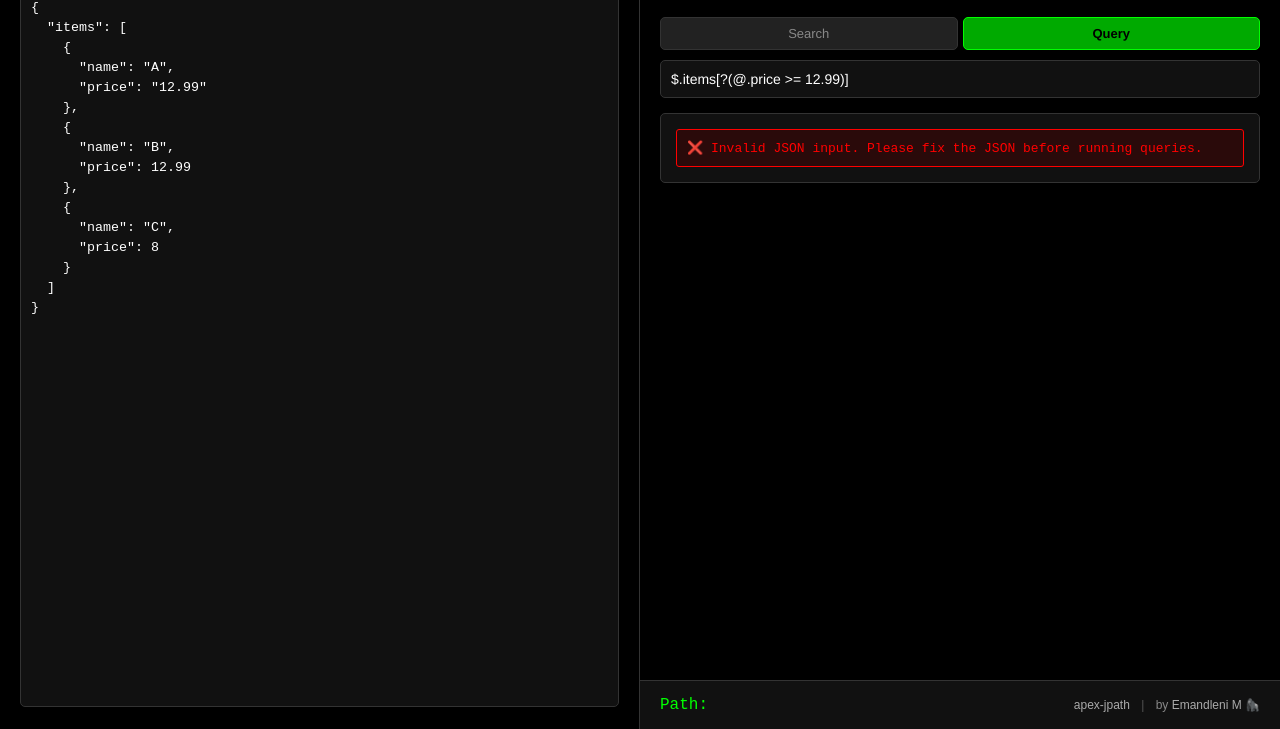
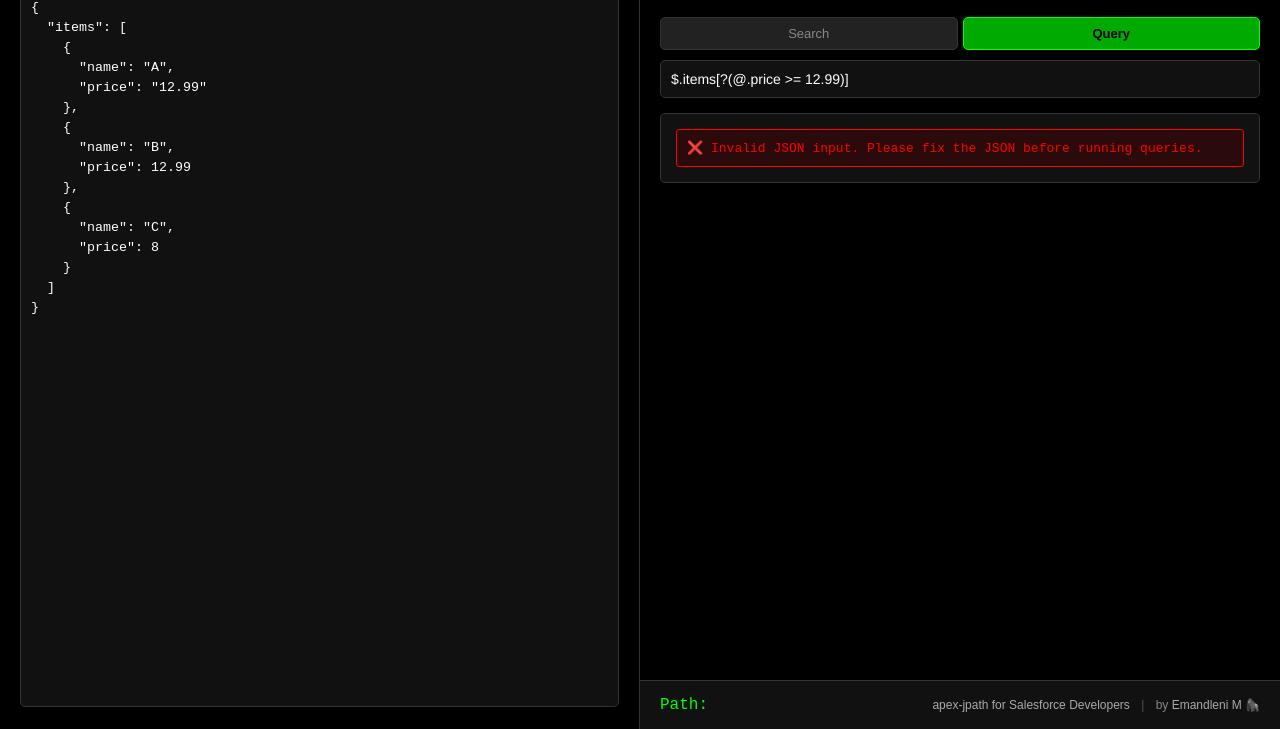
Before and after one commit to e3mandle6n1/apex-jpath, a website: page docs/index.html in a window 1280 px wide. Shown: the part 71-800 px from the top of the page. Drawn offline with Linux system fonts and the light colour scheme.

Commit message:
chore(docs): credits

```diff
--- a/docs/index.html
+++ b/docs/index.html
@@ -541,7 +541,7 @@
           href="https://github.com/e3mandle6n1/apex-jpath"
           target="_blank"
           rel="noopener noreferrer"
-          >apex-jpath</a
+          >apex-jpath for Salesforce Developers</a
         >
         <span class="separator">|</span>
         <span
```
